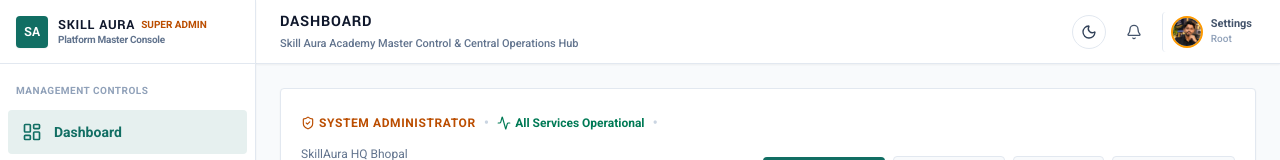
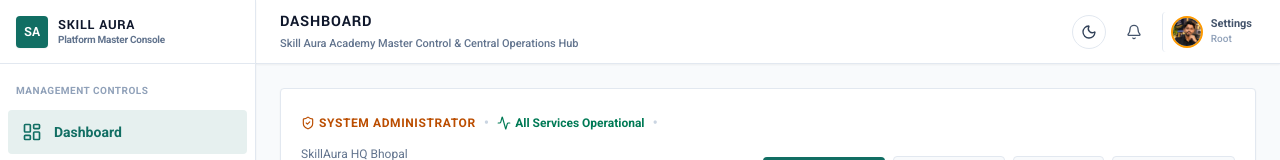
Before and after one commit to budhya2024/skillaura-academy, a Next.js app: page /super-admin in a window 1280 px wide. Shown: the top 160 px of the page. Built offline with nearby package versions, Linux system fonts and the light colour scheme.

Commit message:
fix: remove remaining Super Admin text from sidebar branding

```diff
--- a/components/super-admin/SuperAdminSidebar.tsx
+++ b/components/super-admin/SuperAdminSidebar.tsx
@@ -86,9 +86,7 @@ export default function SuperAdminSidebar({
               <span className="font-bold text-slate-900 dark:text-white tracking-wider text-sm block font-[family-name:var(--font-yantramanav)] uppercase">
                 Skill Aura
               </span>
-              <span className="text-[10px] font-bold text-amber-700 dark:text-amber-400 uppercase">
-                Super Admin
-              </span>
+
             </div>
             <span className="text-[10px] text-slate-500 dark:text-slate-400 font-mono tracking-tight block -mt-1 font-semibold">
               Platform Master Console
@@ -116,16 +114,14 @@ export default function SuperAdminSidebar({
             <button
               key={item.id}
               onClick={() => handleTabClick(item.id)}
-              className={`w-[calc(100%-16px)] mx-2 flex items-center justify-between px-3.5 py-2.5 sm:py-3 text-sm font-semibold transition-colors cursor-pointer rounded-[4px] ${
-                isActive
+              className={`w-[calc(100%-16px)] mx-2 flex items-center justify-between px-3.5 py-2.5 sm:py-3 text-sm font-semibold transition-colors cursor-pointer rounded-[4px] ${isActive
                 ? "bg-[#116E63]/10 dark:bg-[#116E63]/25 text-[#116E63] dark:text-emerald-400 font-bold"
                 : "text-slate-700 dark:text-slate-300 hover:text-slate-950 dark:hover:text-white hover:bg-slate-100 dark:hover:bg-slate-800/60"
                 }`}
             >
               <div className="flex items-center gap-3 min-w-0">
                 <Icon
-                  className={`w-5 h-5 shrink-0 ${
-                    isActive
+                  className={`w-5 h-5 shrink-0 ${isActive
                     ? "text-[#116E63] dark:text-emerald-400"
                     : "text-slate-500 dark:text-slate-400"
                     }`}
```
Lines whose indentation alone changed are shown as unchanged.
